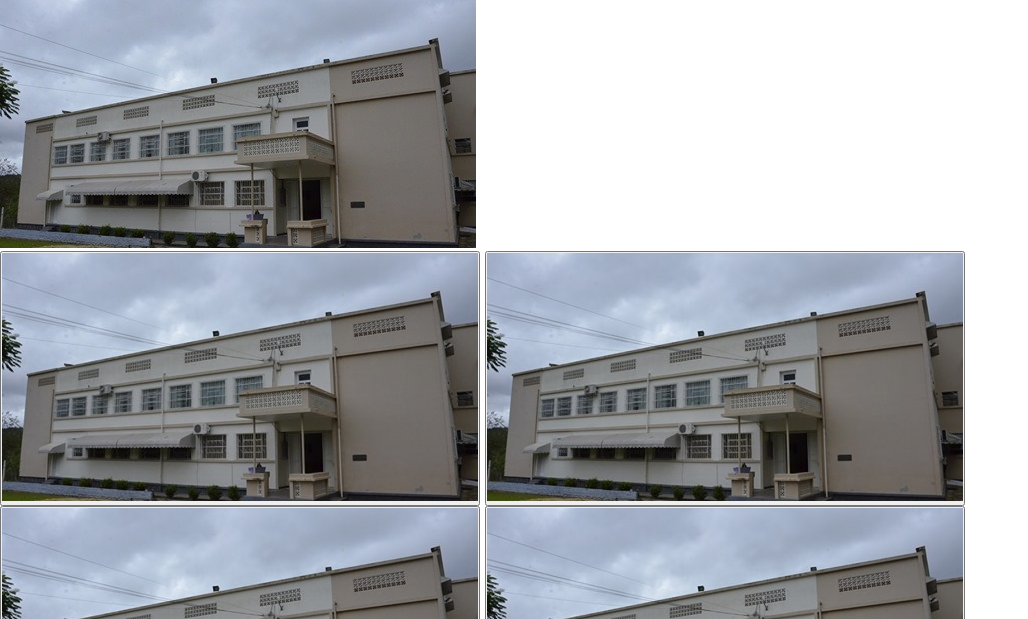
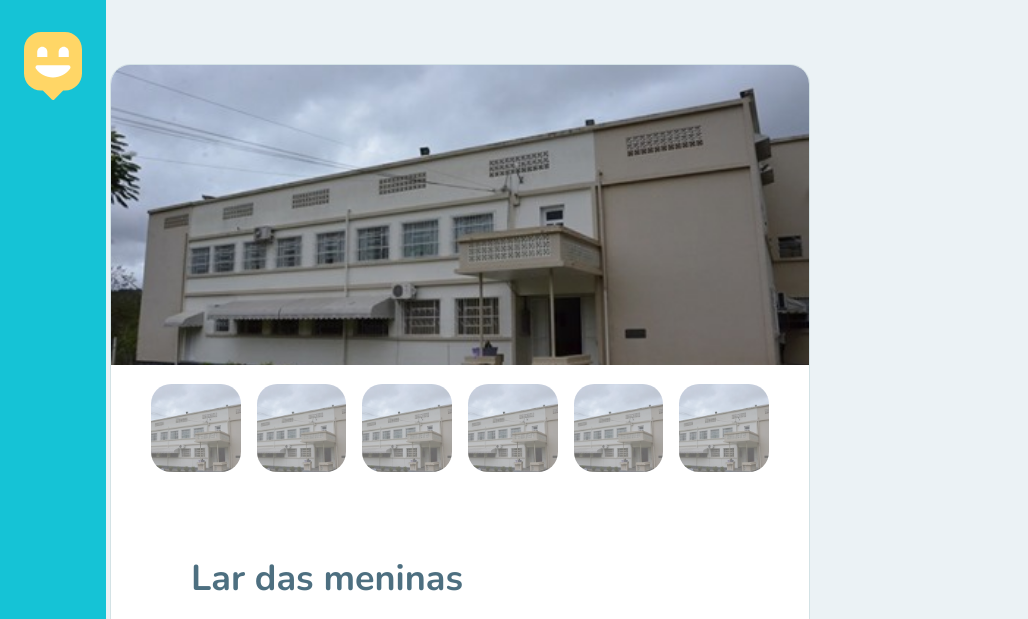
Before and after one commit to HeloisyPQ/Lar-das-meninas, a web app: file orphanage.html in a window 1280 px wide. Shown: the top 619 px of the page, without its empty margins (0-1028 px from the left). Run offline with its HTML, style and script files only (its server is not run), Linux system fonts and the light colour scheme; some libraries are stand-ins or nearby versions; grey boxes are pictures that could not be loaded.

Commit message:
Parte 2 do orphanage.html e page-orphanage.css e adicionando background no main

```diff
--- a/local/css/main.css
+++ b/local/css/main.css
@@ -6,7 +6,8 @@
 
 body {
     height: 100vh;
-    color:white;
+    color: white;
+    background: #EBF2F5;
 }
 
 :root{
--- a/local/css/page-orphanage.css
+++ b/local/css/page-orphanage.css
@@ -0,0 +1,141 @@
+#page-orphanage{
+    display: flex;
+    min-height: 100vh;
+
+}
+
+aside.sidebar{
+    position: fixed;
+    height: 100%;
+    padding: 3.2rem 2.4rem;
+    background: #15C3D6;
+
+    display: flex;
+    flex-direction: column;
+    justify-content: space-between;
+    align-items: center;
+}
+
+aside.sidebar footer button{
+    width: 48px;
+    height: 48px;
+    border: none;
+    background: #12AFCB;
+    border-radius: 1.6rem;
+    cursor: pointer;
+
+    display: flex;
+    align-items: center;
+    justify-content: center;
+
+    transition: background-color 0.2s;
+}
+
+aside.sidebar footer button:hover{
+    background: #17D6EB;
+}
+
+.with-sidebar{
+    padding-left: 110px;
+}
+
+/* details */
+
+.orphanage-details{
+    width: 70rem;
+    margin: 6.4rem auto;
+    background: white;
+    border: 1px solid #D3E2E5;
+
+    border-radius: 2rem;
+    overflow: hidden;
+}
+
+.orphanage-details > img { /* Imagem que está no primeiro nível */
+    width: 100%;
+    height: 30rem;
+    object-fit: cover;
+}
+
+.images {
+    display: grid;
+    grid-template-columns: repeat(6, 1fr); /* Uma (1) fração. */
+    column-gap: 1.6rem;
+    margin: 16px 40px 0;
+}
+
+.images button{
+    border: 0;
+    background: none;
+
+    height: 8.8rem;
+    cursor: pointer;
+    border-radius: 2rem;
+
+    overflow: hidden;
+
+    opacity: 0.6;
+
+    transition: opacity 0.2s;
+}
+
+.images button:hover,
+.images button:active {
+    opacity: 1.0;
+}
+
+.images button img{
+    width: 100%;
+    height: 8.8rem;
+    object-fit: cover;
+}
+
+/* orphange-details-content */
+
+.orphanage-details-content {
+    padding: 8rem;
+}
+
+.orphanage-details-content h1{
+    color: #4D6F80;
+    font-size: 5.4 rem;
+    line-height: 1.5;
+    margin-bottom: 0.8rem;
+}
+
+.orphanage-details-content p{
+    line-height: 1.6;
+    color: #5C8599;
+    margin-top: 2.4rem;
+}
+
+/* map */
+
+.map-container {
+    margin-top: 6.4rem;
+    background: #e6f7fb;
+    border: 1px solid #b3dae2;
+    border-radius: 2rem;
+}
+
+#mapid{
+    width: 100%;
+    height: 28rem;
+}
+
+.map-container footer{
+    padding: 2 rem 0;
+
+    text-align: center;
+}
+
+.map-container footer a{
+    color: #0089a5;
+
+    text-decoration: none;
+}
+
+.map-container .leaflet-container {
+    border-bottom: 1px solid #dde3f0;
+    border-radius: 2rem;
+}
--- /dev/null
+++ b/local/scripts/page-orphanage.js
@@ -0,0 +1,37 @@
+
+const options = {
+    dragging: false,
+    touchZoom: false,
+    doubleClickZoom: false,
+    scrollWheeZoom: false,
+}
+// Variável contante const mymap, objeto L
+// Acessa mymap
+//e setView([Latitude, Logintude], Zoom)
+//const mymap = L.map('mapid').setView([51.505, -0.09], 15);
+    // Create map.
+    const map = L.map('mapid').setView([-8.757835, -63.872515], 13);
+
+    // Create and add tileLayer.
+L.tileLayer( // Cria o tileLayer, a primeira camada que vai recebr o mapa.
+
+    'https://{s}.tile.openstreetmap.org/{z}/{x}/{y}.png', // Argumento um (1): String.
+
+).addTo(map); // Adiciona para o mapa (map).
+
+    // Create icon.
+
+    const icon = L.icon({ // Objeto e propiedades.
+        iconUrl : "./local/images/map-marker.svg",
+        ionSize: [58, 68], // [Largura, altura]
+        iconAnchor: [29, 68], // Onde vai estar ancorado.
+        popupAnchor: [170, 2] // Quando abrir, o popup vai ficar ao lado.
+    })
+
+
+    // Create and add marker.
+
+L.marker([-8.757835, -63.872515], {icon: icon}). // Cria uma marcação na posição [Posição1, Posição2].
+addTo(map) // Adiciona ao mapa.
+
+    // .openPopup(); // Abre o Pop-up.
--- a/orphanage.html
+++ b/orphanage.html
@@ -31,39 +31,47 @@
 
     <body>
         <div id="page-orphanage">
-            <aside class="animate-right">
+            <aside class="animate-right sidebar">
 
+                <img src="./local/images/map-marker.svg" alt="Happy">
+                <footer>
+                    <button onclick="history.back()">
+                        <img src="./local/images/arrow-back.svg" alt="Voltar">
+                    </button>
+                </footer>
             </aside>
 
-            <main>
-                <div class="opharnage-details.css">
+            <main class="animation-appear with-sidebar">
+                <div class="orphanage-details">
                     <img src="./local/images/home.jpg" alt="Lar das meninas">
 
                     <div class="images">
-                        <button class="active type="button>
+
+                        <button class="active" type="button">
                             <img src="./local/images/home.jpg">
                         </button>
 
-                        <button class="active type="button>
+                        <button class="active" type="button">
                             <img src="./local/images/home.jpg">
                         </button>
 
 
-                        <button class="active type="button>
+                        <button class="active" type="button">
                             <img src="./local/images/home.jpg">
                         </button>
 
-                        <button class="active type="button>
+                        <button class="active" type="button">
                             <img src="./local/images/home.jpg">
                         </button>
 
-                        <button class="active type="button>
+                        <button class="active" type="button">
                             <img src="./local/images/home.jpg">
                         </button>
 
-                        <button class="active type="button>
+                        <button class="active" type="button">
                             <img src="./local/images/home.jpg">
                         </button>
+
                     </div>
 
                     <div class="orphanage-details-content">
```
